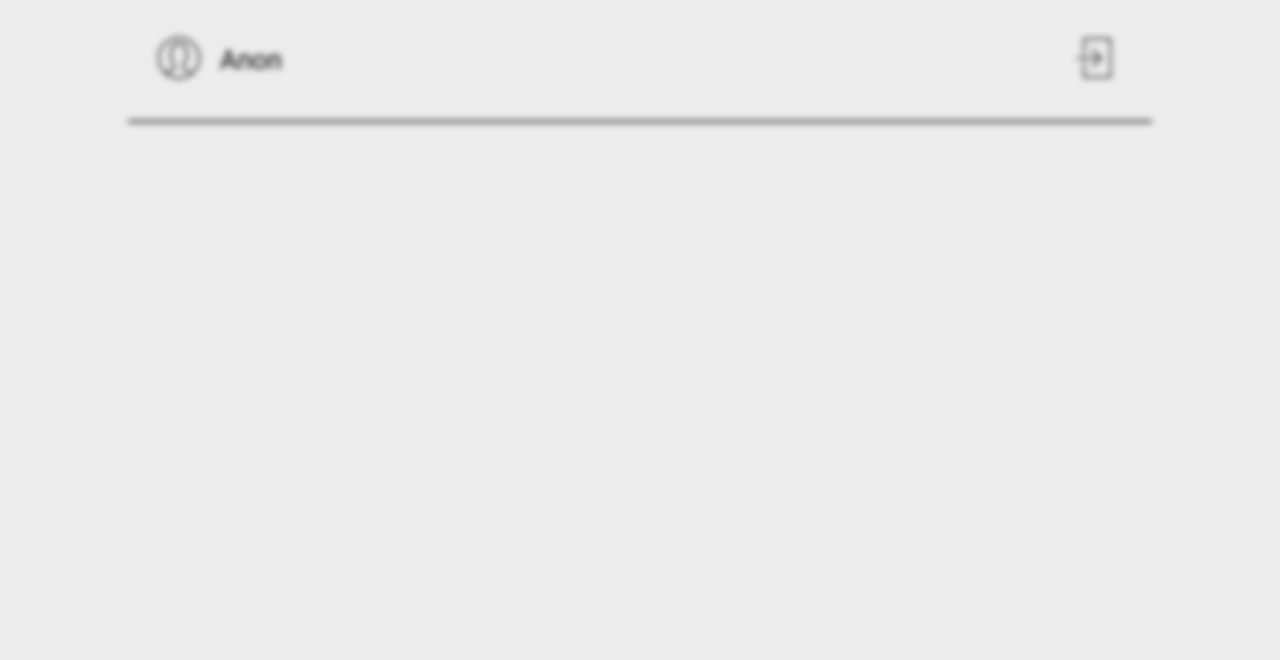
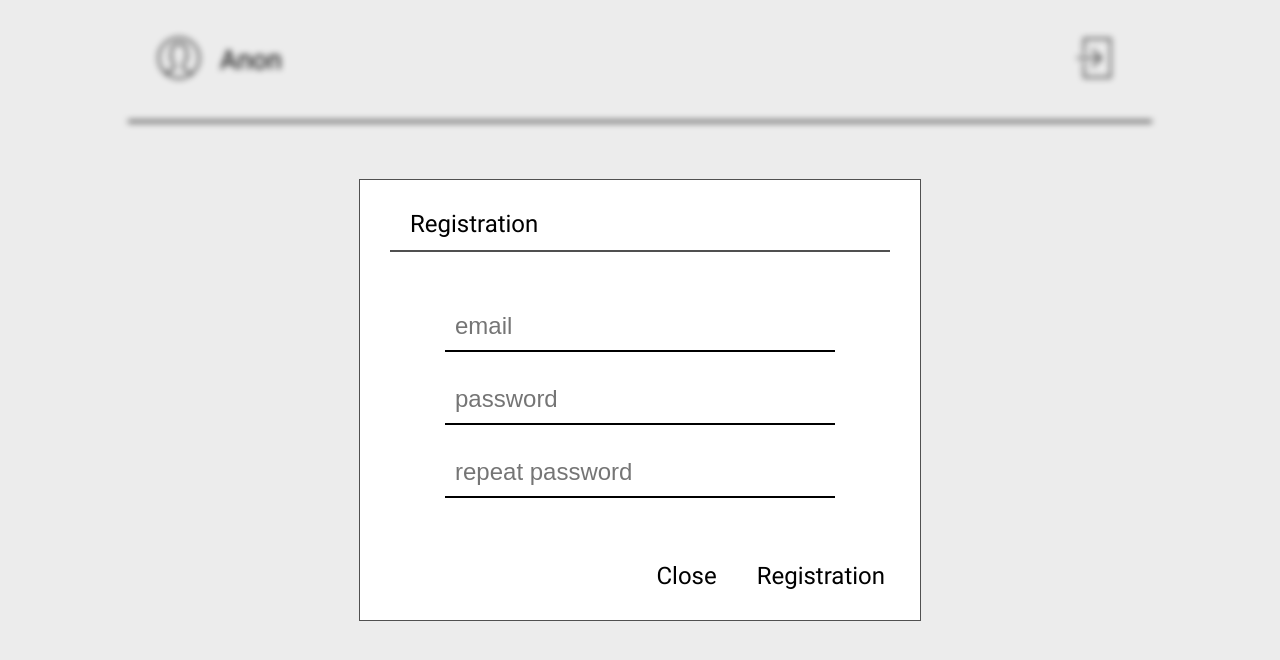
Before and after one commit to JUDPro/judio-app, a Vue app in the folder judio/: page / in a window 1280 px wide. Both pictures are taken after a click on the element 179 px from the left and 60 px from the top of the page. Shown: the top 660 px of the page. Built offline with nearby package versions, Linux system fonts and the light colour scheme.

Commit message:
Сверстал форму регистрации. Внес небольшие изменения в верстке формы Авторизации.

```diff
--- a/judio/src/components/AuthForm.vue
+++ b/judio/src/components/AuthForm.vue
@@ -6,8 +6,8 @@
             Authorization
         </div>
         <div class="userInput">
-            <input type="email" v-model="user.email" autofocus>
-            <input type="password" v-model="user.password">
+            <input type="email" v-model="user.email" placeholder="email" autofocus>
+            <input type="password" v-model="user.password" placeholder="password">
         </div>
         <div class="btnUser">
             <div @click="$store.dispatch('setOpenDialogWindow', false)" class="btnForm">Close</div>
--- a/judio/src/components/RegistForm.vue
+++ b/judio/src/components/RegistForm.vue
@@ -1,7 +1,20 @@
 <template>
     <div class="close">
         <div class="blur" type="button" @click="$store.dispatch('setOpenDialogWindow', false)"></div>
-
+        <div class="regist">
+            <div class="textRegist">
+                Registration
+            </div>
+            <div class="userInput">
+                <input type="email" placeholder="email" autofocus>
+                <input type="password" placeholder="password">
+                <input type="password" placeholder="repeat password">
+            </div>
+            <div class="btnUser">
+                <div @click="$store.dispatch('setOpenDialogWindow', false)" class="btnForm">Close</div>
+                <div class="btnForm">Registration</div>
+            </div>
+        </div>
     </div>
 </template>
 
@@ -16,4 +29,70 @@ export default {}
     position: absolute;
 }
 
+.regist {
+    position: fixed;
+    background-color: #fff;
+    width: 560px;
+    height: 440px;
+    border: 1px solid #505050;
+    align-self: center;
+    top: 50%;
+    left: 50%;
+    transform: translate(-50%, -50%);
+    display: flex;
+    justify-content: space-evenly;
+    flex-direction: column;
+    align-items: center;
+}
+
+.textRegist {
+    position: absolute;
+    font-size: 24px;
+    top: 30px;
+    left: 50px;
+}
+
+.textRegist::after {
+    content: "";
+    position: absolute;
+    left: -20px;
+    top: -30px;
+    width: 500px;
+    height: 70px;
+    border-bottom: 2px solid #505050;
+}
+
+.userInput {
+    height: 220px;
+    display: flex;
+    flex-direction: column;
+    justify-content: space-around;
+}
+
+.btnUser {
+    position: absolute;
+    bottom: 10px;
+    right: 15px;
+    cursor: pointer;
+    display: flex;
+}
+
+.btnForm {
+    padding: 10px;
+    font-size: 24px;
+    margin: 10px;
+}
+
+input,
+input:active,
+input:hover,
+input:focus {
+  outline: none;
+  border-radius: 0;
+  border: 0px solid #fff;
+  border-bottom: 2px solid #000;
+  padding: 10px;
+  width: 370px;
+  font-size: 24px;
+}
 </style>
```
